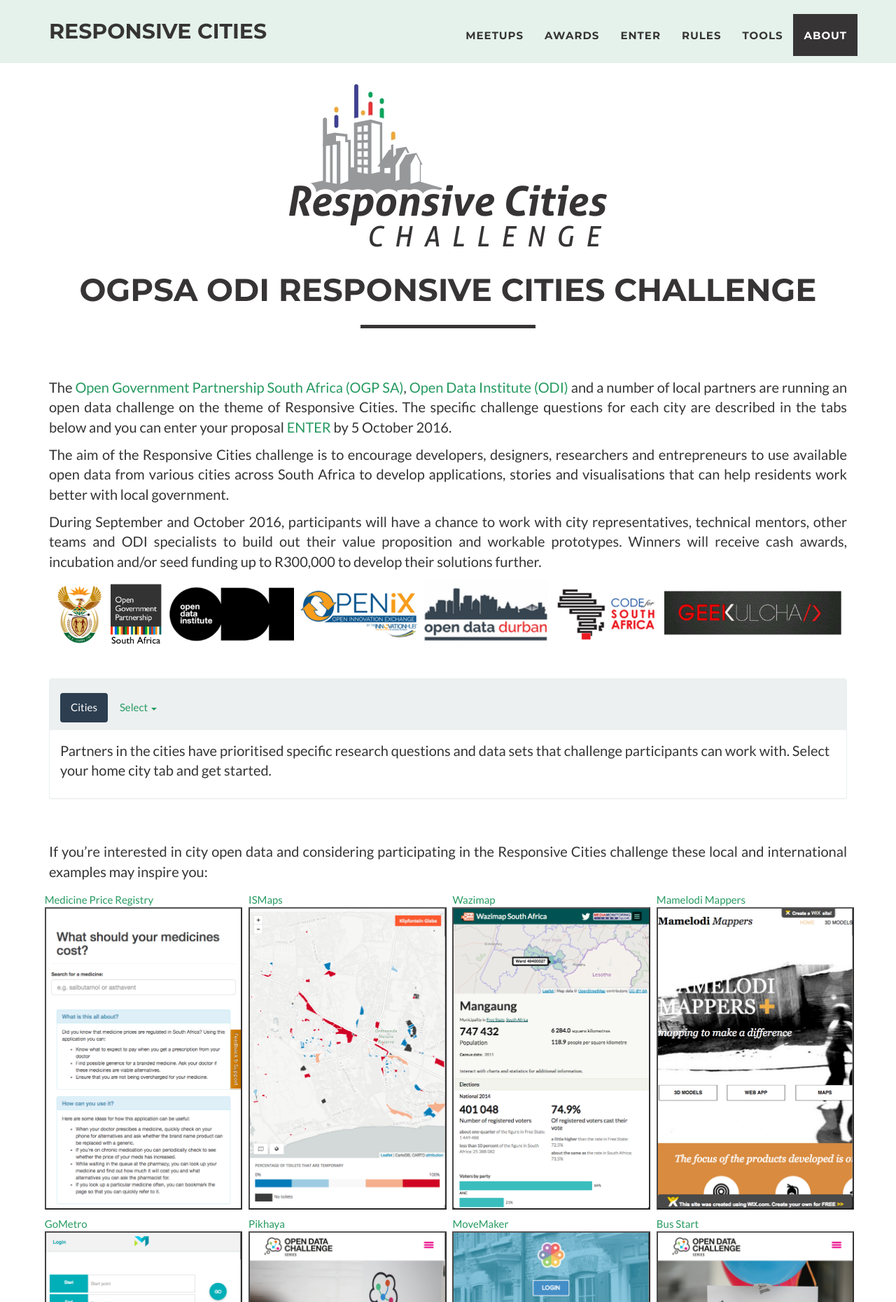
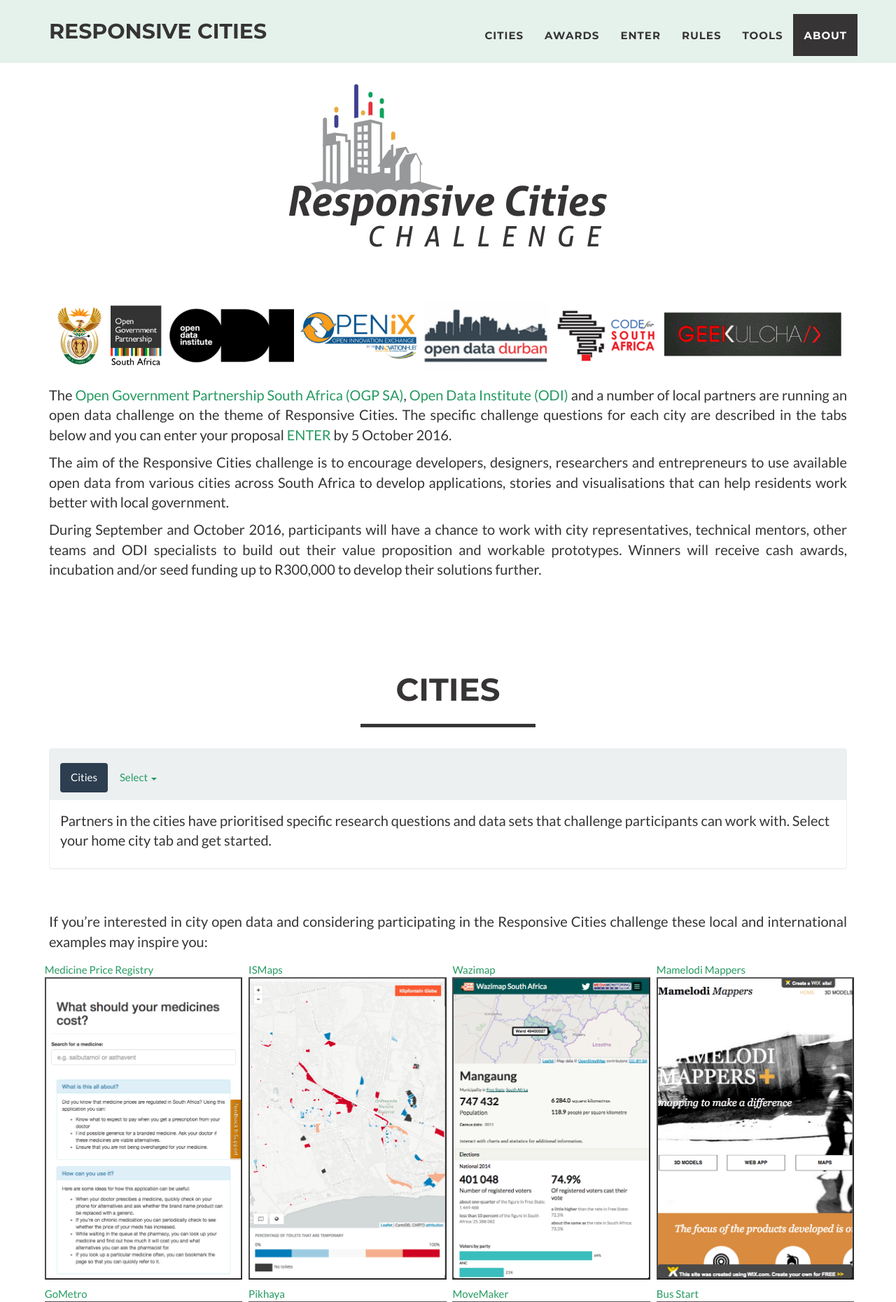
Before and after one commit to richardgevers/responsive-cities-challenge, a Flask app: page / in a window 1280 px wide. Shown: the top 1860 px of the page at 70% size. Run offline with Flask 2, Linux system fonts and the light colour scheme; some libraries are stand-ins or nearby versions.

Commit message:
created the cities section, got rid off process and meetups section

```diff
--- a/templates/index.html
+++ b/templates/index.html
@@ -45,7 +45,7 @@
         <div class="collapse navbar-collapse" id="bs-example-navbar-collapse-1">
             <ul class="nav navbar-nav navbar-right">
                 <li class="page-scroll">
-                    <a href="#meetups">Meetups</a>
+                    <a href="#cities">Cities</a>
                 </li>
                 <li class="page-scroll">
                     <a href="#awards">Awards</a>
@@ -77,13 +77,9 @@
         </div>
         <div class="container">
             <div class="row">
-            <div class="col-lg-12 text-center">
-                <h2>OGPSA ODI Responsive Cities Challenge</h2>
-                <hr class="trophy-primary">
-            </div>
-        </div>
-        <div class="row">
                 <div class="col-lg-4 text-" style="text-align: justify">
+                    <img class="img-responsive img-centered" src="/static/img/RCC-ImplementPartners-v4-merged.png" alt="Logo" align="middle">
+                    <br>
                     <p>The <a href="http://www.ogp.gov.za/" target="_blank">Open Government Partnership South Africa (OGP
                         SA)</a>, <a href="http://theodi.org/" target="_blank">Open Data Institute (ODI)</a> and a number of
                         local partners are running an open data challenge on the theme of Responsive Cities. The specific
@@ -97,15 +93,21 @@
                         technical mentors, other teams and ODI specialists to build out their value proposition and workable
                         prototypes. Winners will receive cash awards, incubation and/or seed funding up to R300,000 to
                         develop their solutions further.</p>
-                <img class="img-responsive img-centered" src="/static/img/RCC-ImplementPartners-v4-merged.png" alt="Logo" align="middle">
-                <br>
                     <br>
                 </div>
             </div>
+        </div>
+</section>
+
+<!-- Cities Section -->
+<section class="success" id="cities">
     <div class="container">
-
+        <div class="row">
+            <div class="col-lg-12 text-center">
+                <h2>Cities</h2>
+                <hr class="trophy-primary">
             </div>
-
+        </div>
         <div class="panel with-nav-pills panel-default">
             <div class="panel-heading">
                 <ul class="nav nav-pills">
@@ -314,13 +316,8 @@
 
             </div>
         </div>
-    </div>
-    </div>
-</section>
-
-<!-- Process Section -->
-<section class="success" id="process">
-    <div class="container">
+        <br>
+        <br>
         <div class="row">
         <div class="col-lg-12 text-center">
             <h2>Process</h2>
@@ -386,13 +383,8 @@
             </p>
             </div>
     </div>
-    </div>
-</section>
-
-<!-- Meetups Section -->
-
-<section class="success" id="meetups">
-    <div class="container">
+        <br>
+        <br>
         <div class="row">
             <div class="col-lg-12 text-center">
                 <h2>MEETUPS</h2>
```
Lines whose indentation alone changed are shown as unchanged.
